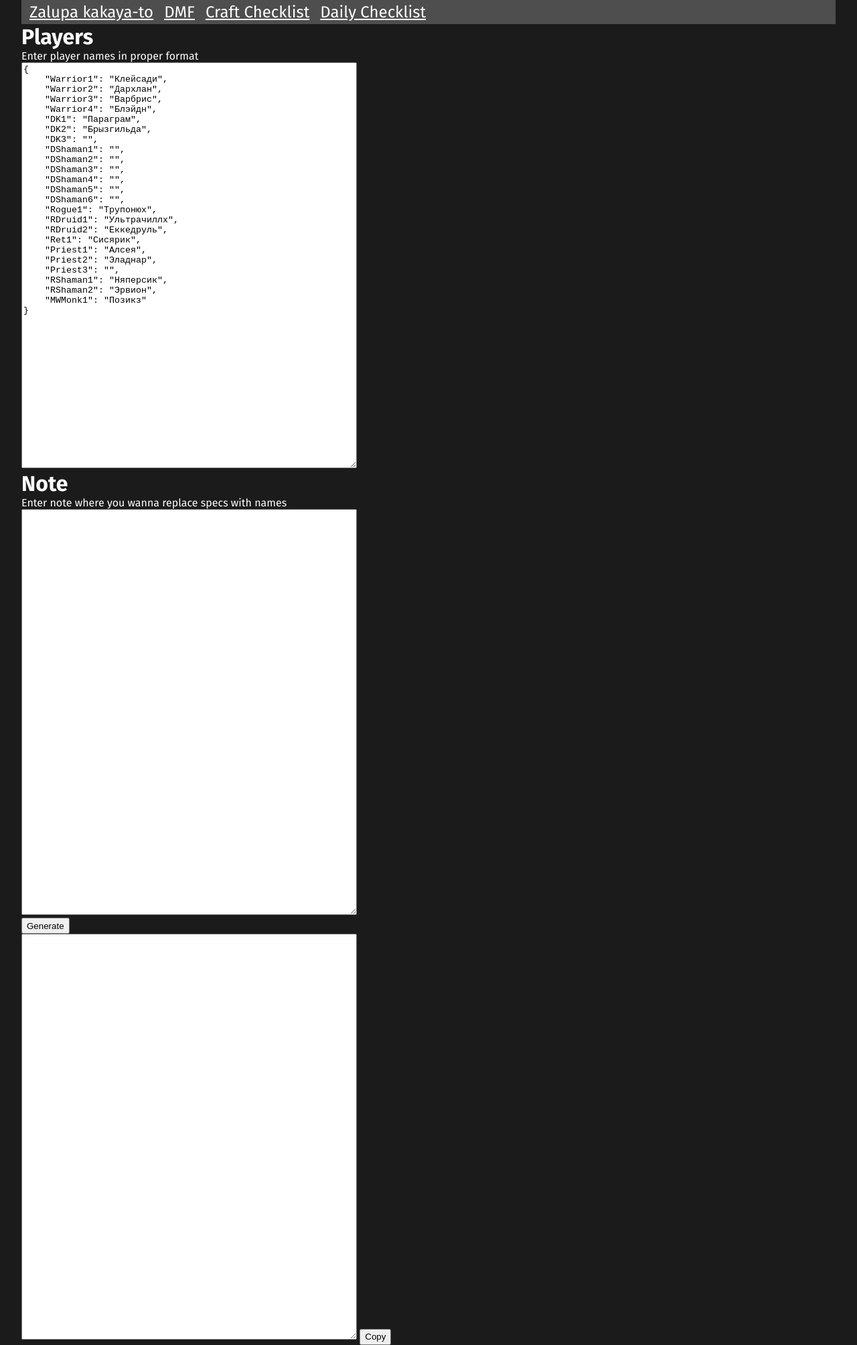
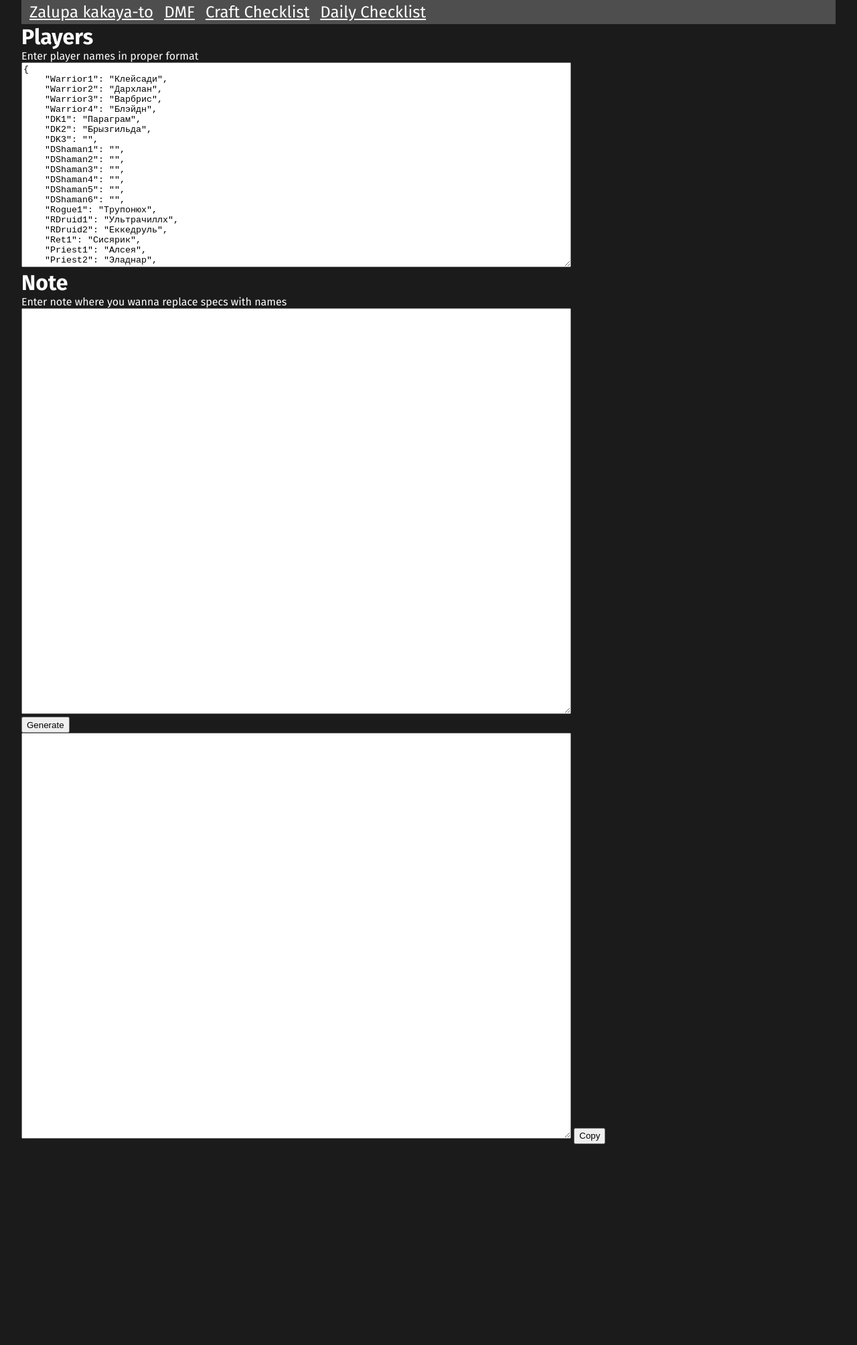
Before and after one commit to ndntmndntm/ndntmndntm.github.io, a Jekyll site: the page built from mrt.html, in a window 1280 px wide. Shown: the whole page at 67% size. Built offline with Jekyll 4.4.1, drawn with Linux system fonts in a browser that asks for light colours; a script that is not in the unit is left out; after the commit the page ends 1708 px from its top, so only the background shows below that.

Commit message:
ui update

```diff
--- a/mrt.html
+++ b/mrt.html
@@ -6,7 +6,7 @@ title: "MRT note name replacer"
 <div>
     <h1>Players</h1>
     <p>Enter player names in proper format</p>
-    <textarea id="mrt_names" rows="40" cols="60">
+    <textarea id="mrt_names" rows="20" cols="100">
 {
     "Warrior1": "Клейсади",
     "Warrior2": "Дархлан",
@@ -37,11 +37,11 @@ title: "MRT note name replacer"
 <div>
     <h1>Note</h1>
     <p>Enter note where you wanna replace specs with names</p>
-    <textarea id="mrt_note" rows="40" cols="60"></textarea>
+    <textarea id="mrt_note" rows="40" cols="100"></textarea>
 </div>
-<script src="{{ " js/mrt.js" | prepend: site.url}}"></script>
+<script src="{{ "js/mrt.js" | prepend: site.url}}"></script>
 <button id="mrt_generate" onclick="MRTGenerate()">Generate</button>
 <div>
-    <textarea id="mrt_result" readonly rows="40" cols="60"></textarea>
+    <textarea id="mrt_result" readonly rows="40" cols="100"></textarea>
     <button id="mrt_copy" onclick="MRTCopy()">Copy</button>
 </div>
```
